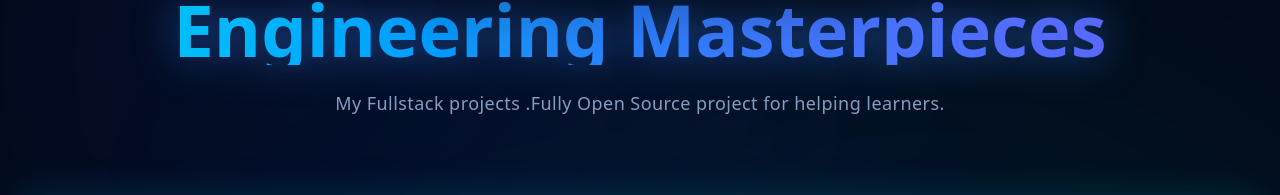
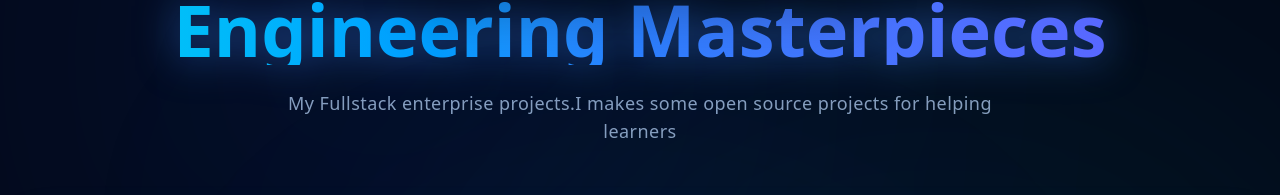
Before and after one commit to MdRafiKhan738/RafiKhan, a Next.js app in the folder frontend/: page /projects in a window 1280 px wide. Shown: the part 103-298 px from the top of the page. Built offline with nearby package versions, Linux system fonts and the light colour scheme; grey boxes are pictures that could not be loaded.

Commit message:
Update Projects.jsx

```diff
--- a/frontend/app/AllPageComponents/Projects.jsx
+++ b/frontend/app/AllPageComponents/Projects.jsx
@@ -146,7 +146,7 @@ const Projects = () => {
             Engineering Masterpieces
           </h2>
           <p className="text-blue-200/70 text-lg max-w-3xl mx-auto font-light tracking-wide">
-          My Fullstack projects .Fully Open Source project for helping learners.
+          My Fullstack enterprise projects.I makes some open source projects for helping learners
           </p>
         </motion.div>
 
```
